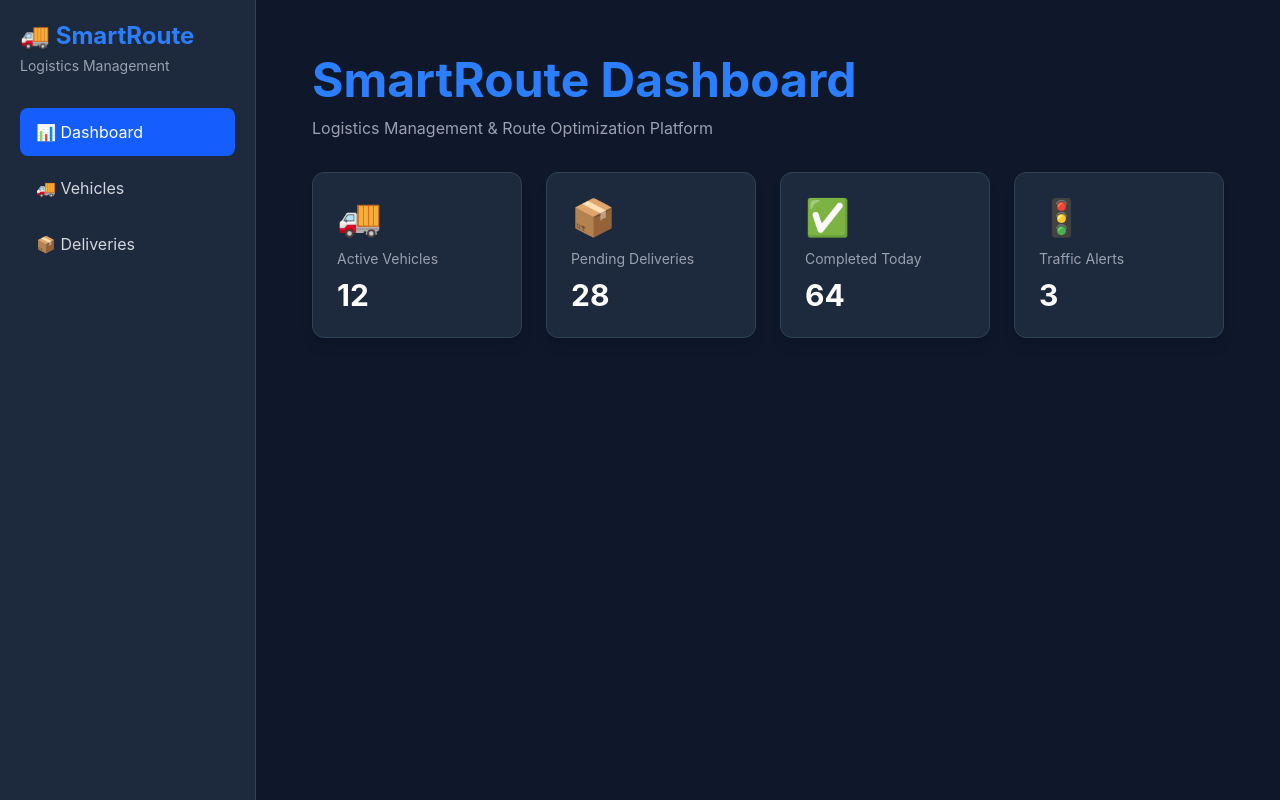
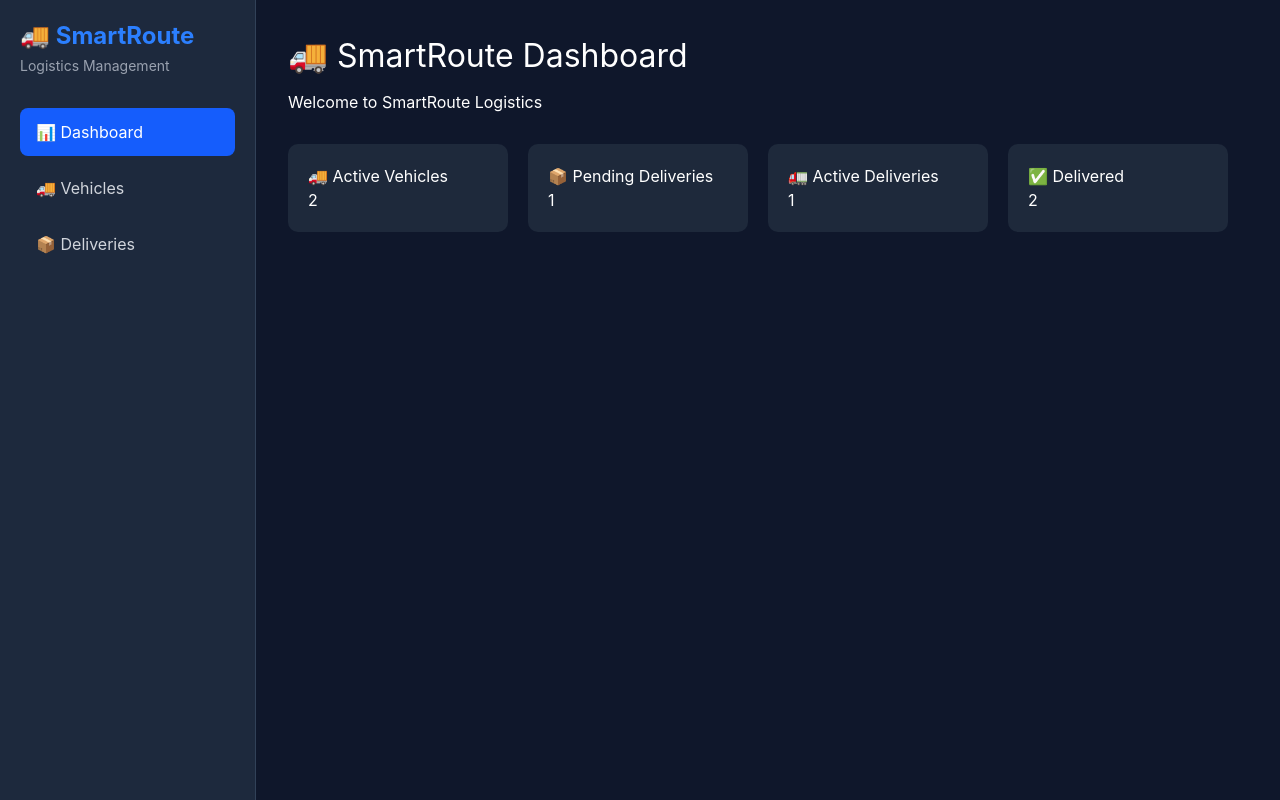
Before and after one commit to harshskarki/SmartRoute-Logistics-Management-System, a React (Vite) app: page / in a window 1280 px wide. Built offline with nearby package versions, Linux system fonts and the light colour scheme.

Commit message:
Phase 2.0 completed - Dynamic Dashboard Statistics

```diff
--- /dev/null
+++ b/src/data/mockData.js
@@ -0,0 +1,33 @@
+export const vehicles = [
+  {
+    id: "TRUCK-001",
+    status: "Active",
+  },
+  {
+    id: "TRUCK-002",
+    status: "Active",
+  },
+  {
+    id: "TRUCK-003",
+    status: "Maintenance",
+  },
+];
+
+export const deliveries = [
+  {
+    id: "DLV-1001",
+    status: "Pending",
+  },
+  {
+    id: "DLV-1002",
+    status: "In Transit",
+  },
+  {
+    id: "DLV-1003",
+    status: "Delivered ✅",
+  },
+  {
+    id: "DLV-1004",
+    status: "Delivered ✅",
+  },
+];
--- a/src/pages/Dashboard.jsx
+++ b/src/pages/Dashboard.jsx
@@ -1,56 +1,128 @@
+import {
+  vehicles,
+  deliveries,
+} from "../data/mockData";
+
 function Dashboard() {
-  const stats = [
-    {
-      title: "Active Vehicles",
-      value: 12,
-      icon: "🚚",
-    },
-    {
-      title: "Pending Deliveries",
-      value: 28,
-      icon: "📦",
-    },
-    {
-      title: "Completed Today",
-      value: 64,
-      icon: "✅",
-    },
-    {
-      title: "Traffic Alerts",
-      value: 3,
-      icon: "🚦",
-    },
-  ];
+  const activeVehicles =
+    vehicles.filter(
+      (vehicle) =>
+        vehicle.status === "Active"
+    ).length;
+
+  const pendingDeliveries =
+    deliveries.filter(
+      (delivery) =>
+        delivery.status === "Pending"
+    ).length;
+
+  const completedDeliveries =
+    deliveries.filter(
+      (delivery) =>
+        delivery.status ===
+        "Delivered ✅"
+    ).length;
+
+  const activeDeliveries =
+    deliveries.filter(
+      (delivery) =>
+        delivery.status ===
+        "In Transit"
+    ).length;
 
   return (
-    <div className="p-6">
-      <h1 className="text-5xl font-bold text-blue-500 mb-3">
-        SmartRoute Dashboard
+    <div>
+      <h1
+        style={{
+          fontSize: "32px",
+          marginBottom: "10px",
+        }}
+      >
+        🚚 SmartRoute Dashboard
       </h1>
 
-      <p className="text-gray-400 mb-8">
-        Logistics Management & Route Optimization Platform
+      <p
+        style={{
+          marginBottom: "30px",
+        }}
+      >
+        Welcome to SmartRoute Logistics
       </p>
 
-      <div className="grid grid-cols-1 md:grid-cols-2 xl:grid-cols-4 gap-6">
-        {stats.map((stat) => (
       <div
-            key={stat.title}
-            className="bg-slate-800 rounded-xl p-6 shadow-lg border border-slate-700"
+        style={{
+          display: "flex",
+          gap: "20px",
+          flexWrap: "wrap",
+        }}
       >
-            <div className="text-4xl mb-3">
-              {stat.icon}
+        <div
+          style={{
+            background: "#1e293b",
+            padding: "20px",
+            borderRadius: "10px",
+            width: "220px",
+          }}
+        >
+          <h3>
+            🚚 Active Vehicles
+          </h3>
+
+          <h2>
+            {activeVehicles}
+          </h2>
         </div>
 
-            <h2 className="text-gray-400 text-sm">
-              {stat.title}
+        <div
+          style={{
+            background: "#1e293b",
+            padding: "20px",
+            borderRadius: "10px",
+            width: "220px",
+          }}
+        >
+          <h3>
+            📦 Pending Deliveries
+          </h3>
+
+          <h2>
+            {pendingDeliveries}
           </h2>
+        </div>
 
-            <div className="text-3xl font-bold mt-2">
-              {stat.value}
+        <div
+          style={{
+            background: "#1e293b",
+            padding: "20px",
+            borderRadius: "10px",
+            width: "220px",
+          }}
+        >
+          <h3>
+            🚛 Active Deliveries
+          </h3>
+
+          <h2>
+            {activeDeliveries}
+          </h2>
         </div>
+
+        <div
+          style={{
+            background: "#1e293b",
+            padding: "20px",
+            borderRadius: "10px",
+            width: "220px",
+          }}
+        >
+          <h3>
+            ✅ Delivered
+          </h3>
+
+          <h2>
+            {completedDeliveries}
+          </h2>
         </div>
-        ))}
       </div>
     </div>
   );
```
Lines whose indentation alone changed are shown as unchanged.
